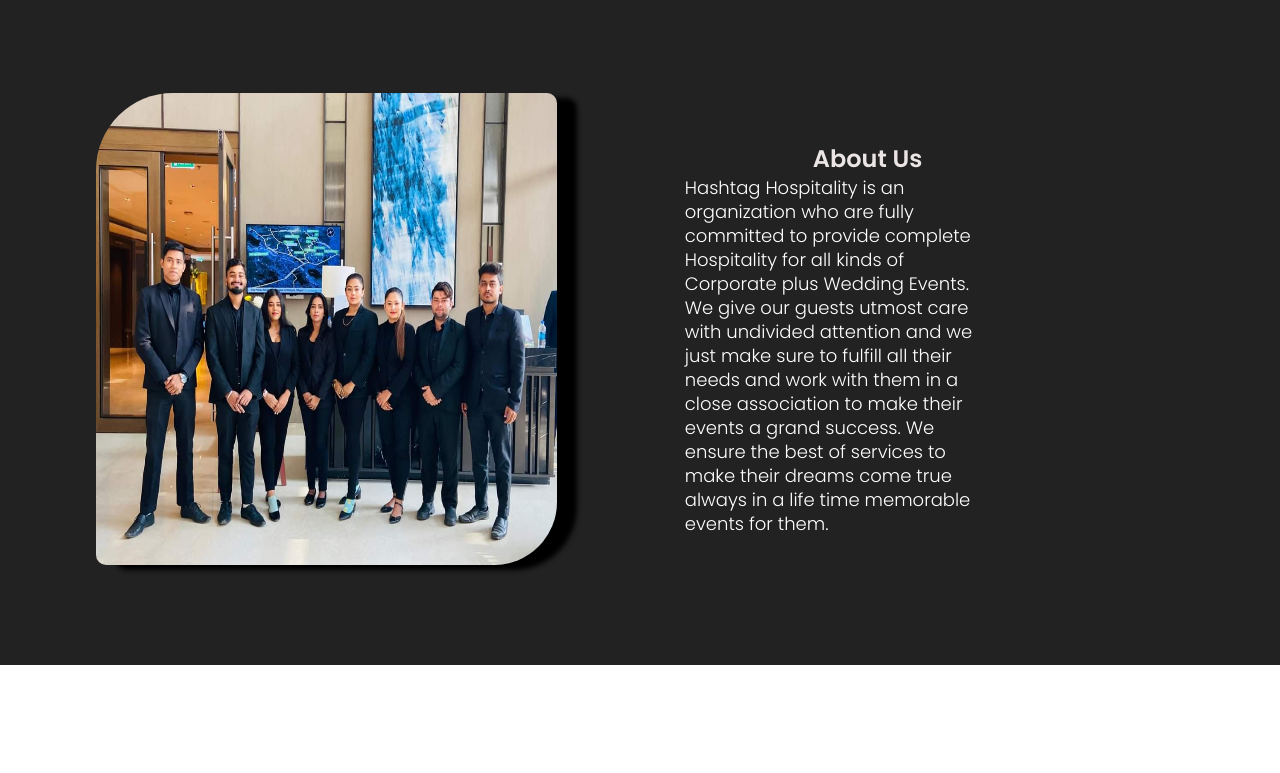
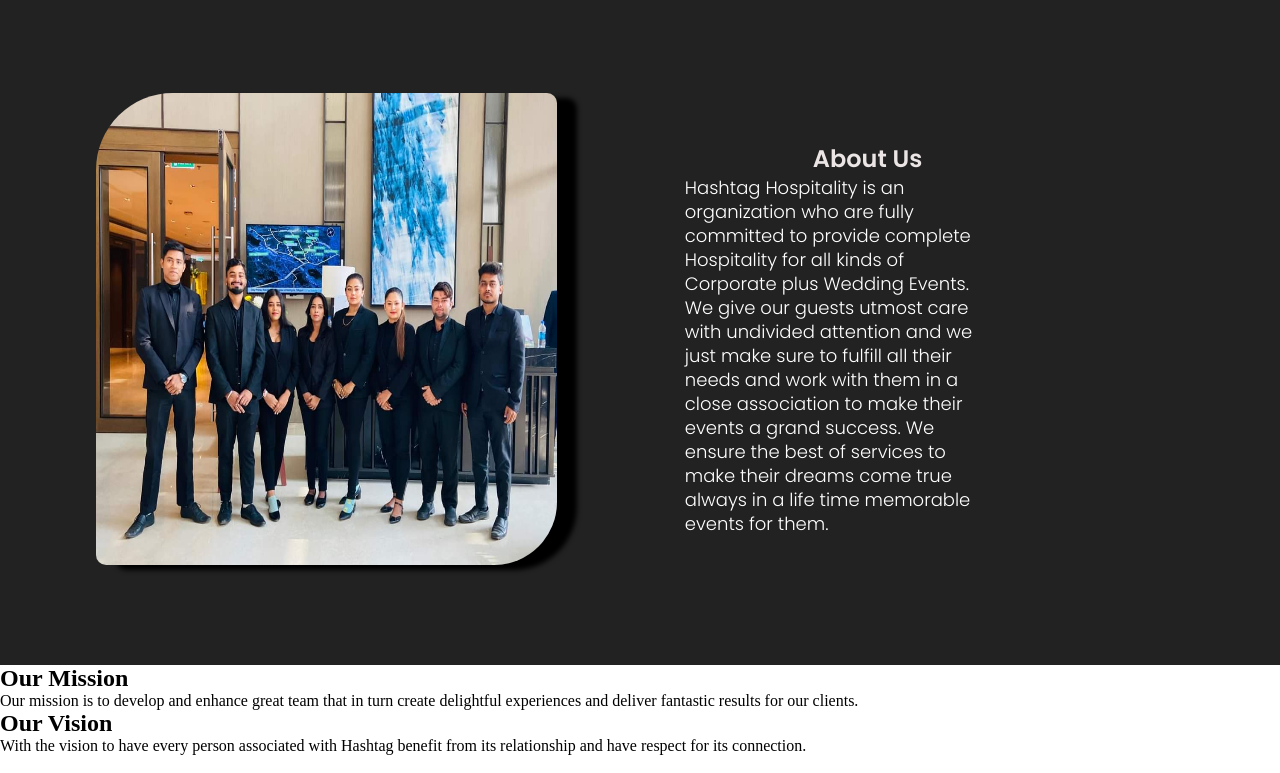
Before and after one commit to kundusamrat08/Gem_global_event, a plain HTML site: page index.html in a window 1280 px wide. Shown: the part 984-1757 px from the top of the page. Before the commit the page ends 1649 px from the top, so only its background shows below. Drawn offline with Linux system fonts and the light colour scheme.

Commit message:
upadte: index.html

```diff
--- a/index.html
+++ b/index.html
@@ -51,6 +51,20 @@
             </div>
         </div>
     </section>
+    <section>
+        <div class="content">
+
+            <div class="mission">
+                <h1>Our Mission</h1>
+                <p>Our mission is to develop and enhance great team that in turn create delightful experiences and deliver fantastic results for our clients.</p>
+                <div class="vision">
+<h1>Our Vision</h1>
+<p>With the vision to have every person associated with Hashtag benefit from its relationship and have respect for its connection.</p>
+                </div>
+            </div>
+            <div class="mission_img"> <img src="vision.jpeg" alt=""></div>
+           </div>
+    </section>
 </body>
 
 </html>
```
